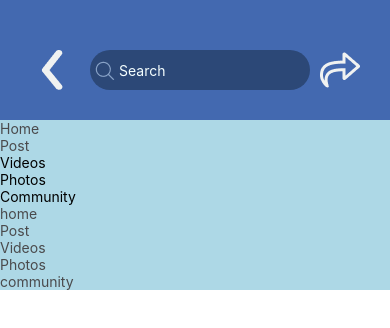
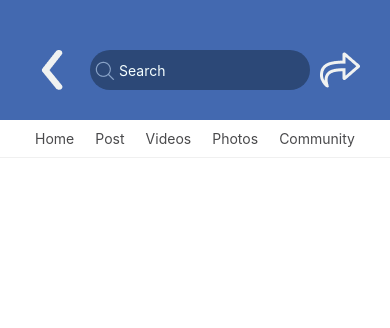
Before and after one commit to karlaIfms/Aula02, a React Native app: screen / in a window 390 px wide. Shown: the top 328 px of the page. Built offline with nearby package versions, Linux system fonts and the light colour scheme.

Commit message:
LinksHeader Finalizado

```diff
--- a/App.tsx
+++ b/App.tsx
@@ -17,31 +17,31 @@ const styleOneLinkHeader = StyleSheet.create({
 const LinksHeader = ()=>{
     return(// Aqui dentro eu coloco meu JSX
         <View style={styleLinksHeader.container}>
-            <Text style={{color:"#4A4A4C"}}>Home</Text>
+            {/* <Text style={{color:"#4A4A4C"}}>Home</Text>
             <Text style={styleLinksHeader.link}>Post</Text>
             <Text>Videos</Text>
             <Text>Photos</Text>
-            <Text>Community</Text>
-            <OneLinkHeader nome="home"/>
+            <Text>Community</Text> */}
+            <OneLinkHeader nome="Home"/>
             <OneLinkHeader nome="Post"/>
             <OneLinkHeader nome="Videos"/>
             <OneLinkHeader nome="Photos"/>
-            <OneLinkHeader nome="community"/>
-            <OneLinkHeader/>
-            <OneLinkHeader/>
-            <OneLinkHeader/>
+            <OneLinkHeader nome="Community"/>
         </View>
     );
 };
 
 const styleLinksHeader = StyleSheet.create({
     container:{
-        backgroundColor:"lightblue",
+        //backgroundColor:"lightblue",
         color:"white",
+        flexDirection:"row",
+        justifyContent:"space-between",
+        paddingHorizontal:35,
+        paddingVertical:10,
+        borderBottomColor:"#F0F0F0",
+        borderBottomWidth:0.5,
     },
-    link:{
-        color:"#4A4A4C",
-    }
 });
 
 
```
